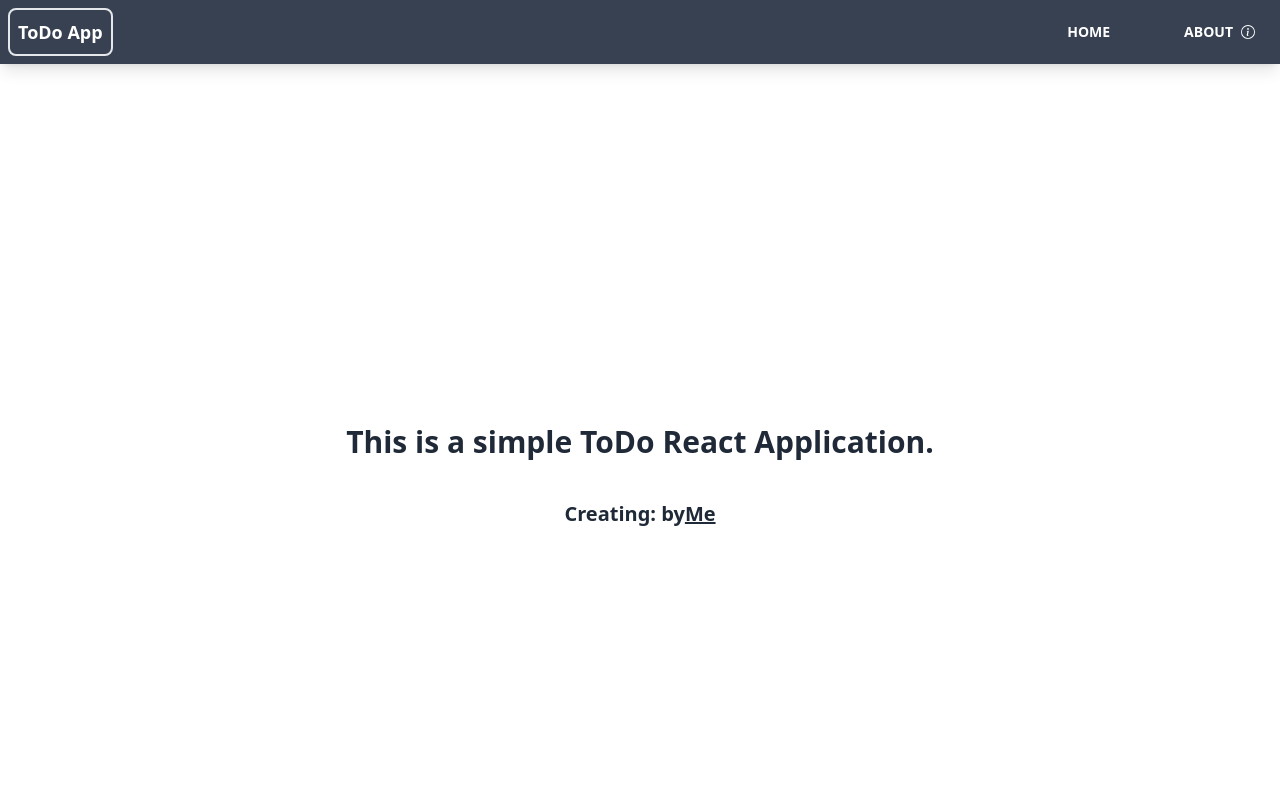
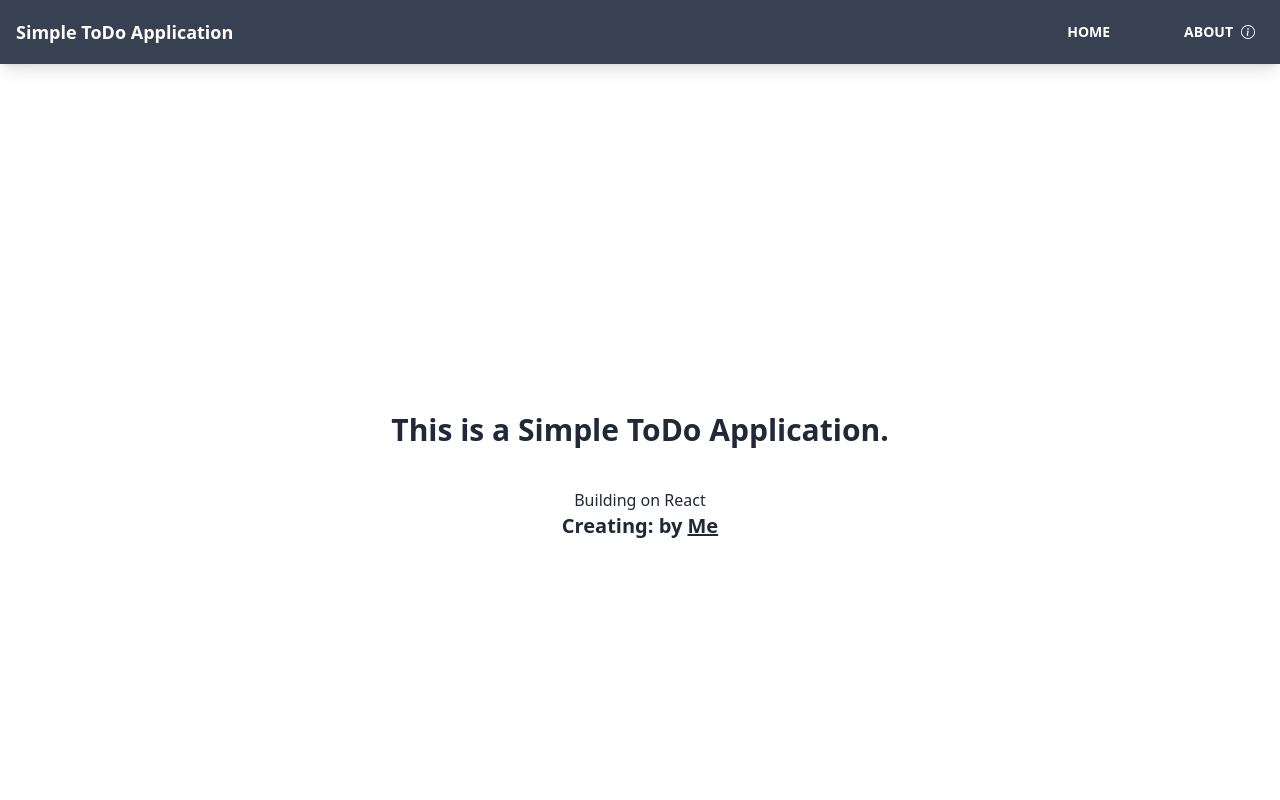
Before and after one commit to betterhell/todo-app, a React (Create React App) app: page /about in a window 1280 px wide. Shown: the top 800 px of the page. Built offline with nearby package versions, Linux system fonts and the light colour scheme; the HTML template or start-up script is replaced by a standard one.

Commit message:
About.jsx fix and title app fix

```diff
--- a/src/components/Navigations.jsx
+++ b/src/components/Navigations.jsx
@@ -7,7 +7,7 @@ const Navigations = ({title}) => {
     return (
         <nav className="navbar mb-[12px] justify-between shadow-lg bg-gray-700">
             <div className="container w-fit">
-                <Link className="border-2 p-2 rounded-btn text-lg font-bold align-middle text-white hover:text-accent" to="/">{title}</Link>
+                <Link className="p-2 text-lg font-bold align-middle text-white hover: " to="/">{title}</Link>
             </div>
             <div className="container w-fit">
                 <Link className="btn btn-ghost text-white gap-2 hover:btn-accent hover:text-white mr-10" to="/">Home</Link>
@@ -18,7 +18,7 @@ const Navigations = ({title}) => {
 };
 
 Navigations.defaultProps = {
-    title: "ToDo App"
+    title: "Simple ToDo Application"
 }
 
 Navigations.propTypes = {
--- a/src/pages/About.jsx
+++ b/src/pages/About.jsx
@@ -3,13 +3,9 @@ import React from 'react';
 const About = () => {
     return (
         <div className="flex flex-col justify-center items-center h-screen py-20">
-            <h1 className="text-3xl font-bold mb-10">This is a simple ToDo React Application.</h1>
-            <p className="text-xl font-semibold">Creating: by
-                <a className="underline hover:text-red-500"
-                   href="https://github.com/betterhell"
-                >
-                    Me
-                </a>
+            <h1 className="text-3xl font-bold mb-10">This is a Simple ToDo Application.</h1>
+            <p>Building on React</p>
+            <p className="text-xl font-semibold">Creating: by <a className="underline hover:text-red-500" href="https://github.com/betterhell">Me</a>
             </p>
         </div>
     );
```
